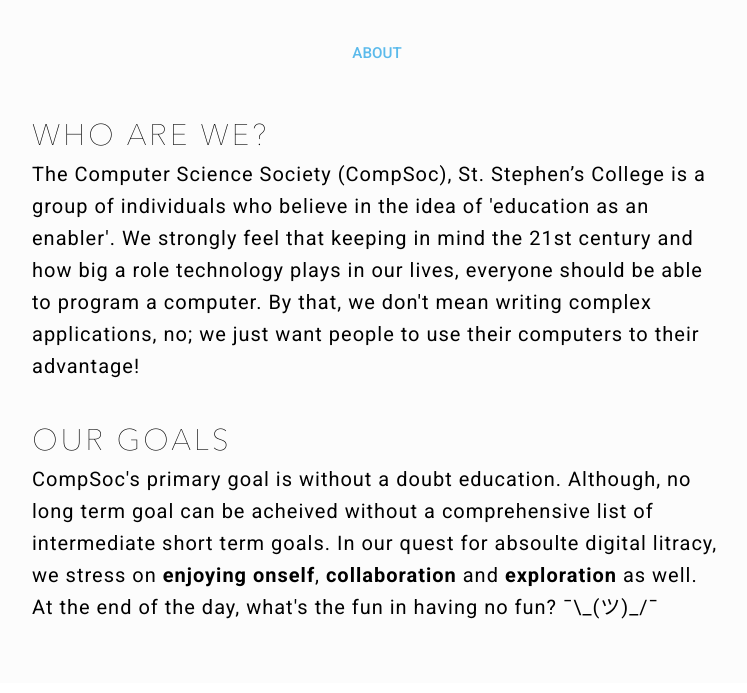
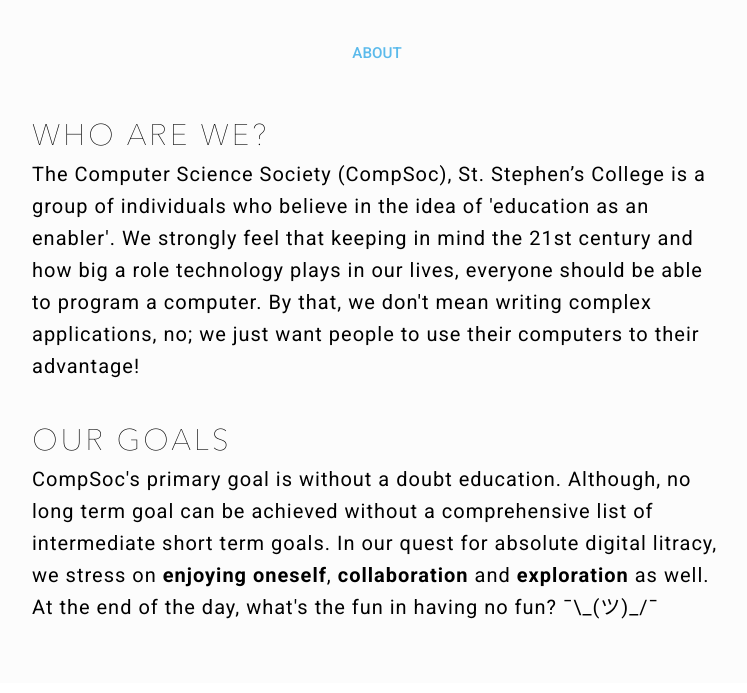
Before and after one commit to compsoc-ssc/compsocssc, a Django app: template templates/home.html in a window 1280 px wide. Shown: the part 801-1494 px from the top of the page, without its empty margins (263-1010 px from the left). Run offline with Django 3.2, Linux system fonts and the light colour scheme; the template is opened without the code that fills it, so the values that code supplies are empty.

Commit message:
Fix typos in the about section

```diff
--- a/templates/home.html
+++ b/templates/home.html
@@ -31,7 +31,7 @@
       </section>
       <section id="goals">
         <h1 class="light-space">Our Goals</h1>
-        <p>CompSoc's primary goal is without a doubt education. Although, no long term goal can be acheived without a comprehensive list of intermediate short term goals. In our quest for absoulte digital litracy, we stress on <strong>enjoying onself</strong>, <strong>collaboration</strong> and <strong>exploration</strong> as well. At the end of the day, what's the fun in having no fun? ¯\_(ツ)_/¯</p>
+        <p>CompSoc's primary goal is without a doubt education. Although, no long term goal can be achieved without a comprehensive list of intermediate short term goals. In our quest for absolute digital litracy, we stress on <strong>enjoying oneself</strong>, <strong>collaboration</strong> and <strong>exploration</strong> as well. At the end of the day, what's the fun in having no fun? ¯\_(ツ)_/¯</p>
       </section>
     </div>
   </section>
```
